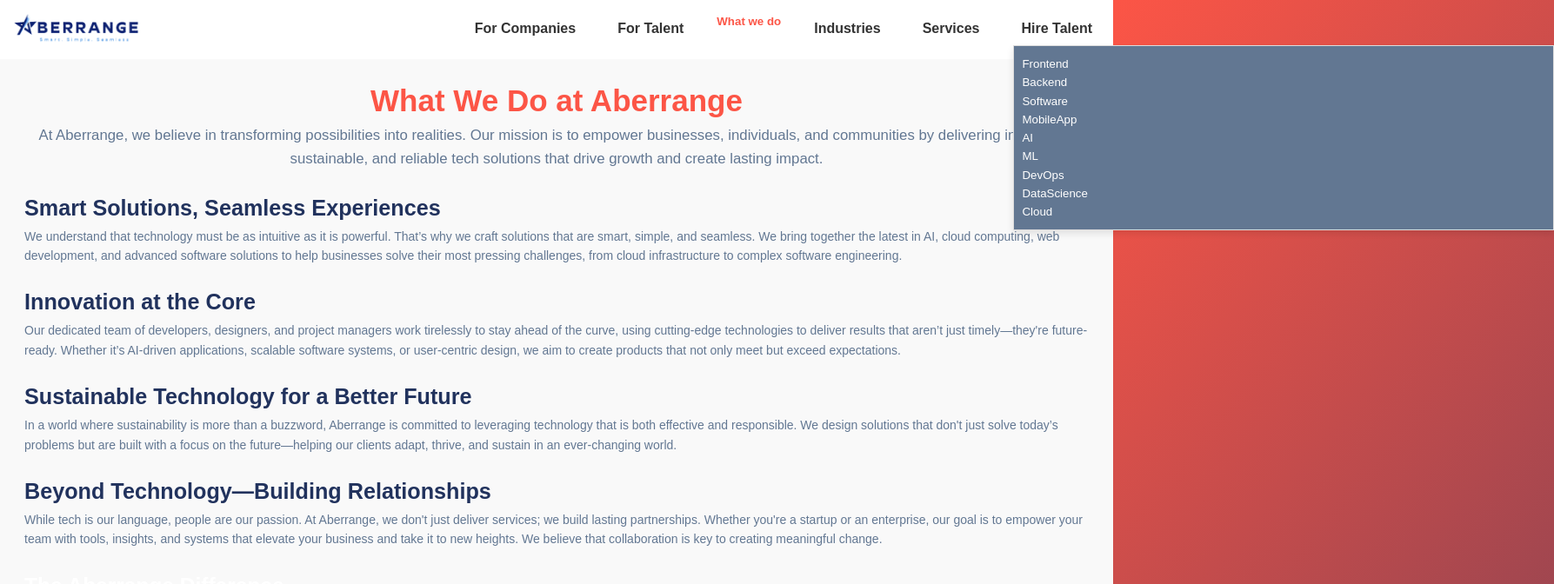
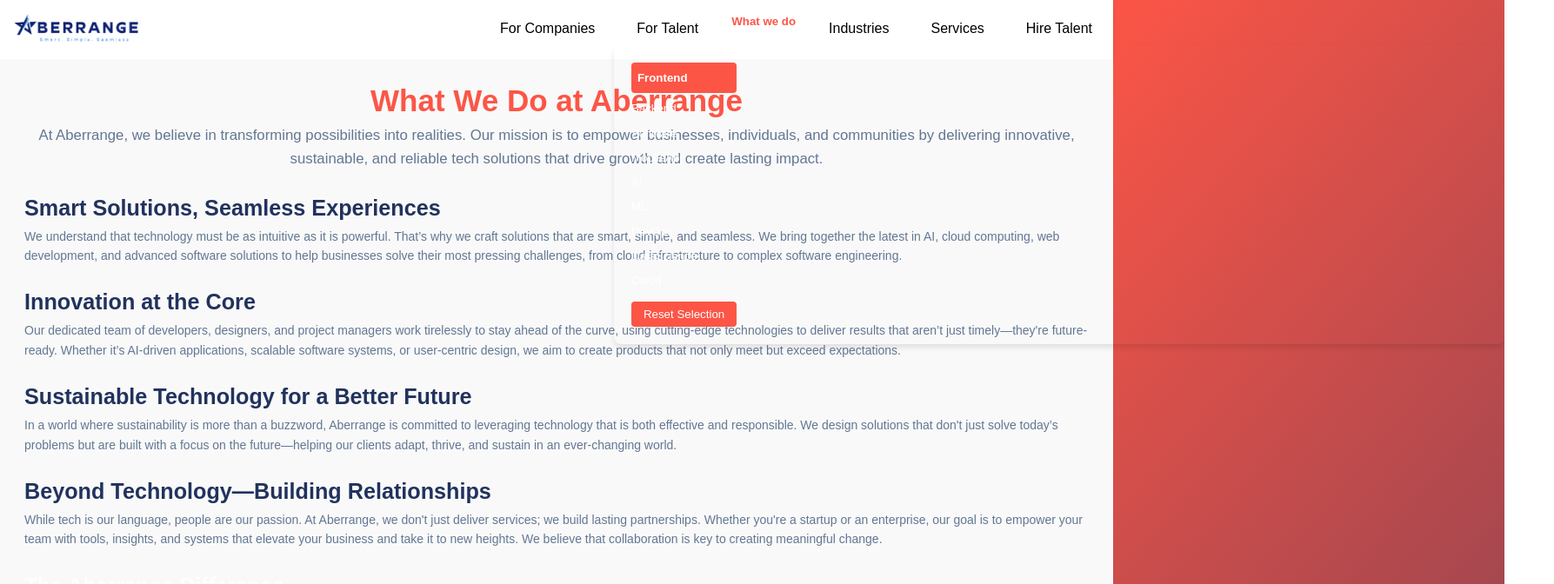
Before and after one commit to MelvinJosephh/aberrange-modern, a Next.js app: page /about in a window 1280 px wide. Both pictures are taken after a click on the button "Hire Talent". Shown: the top 672 px of the page at 87% size, 1787 px wide, since content can reach past the window. Built offline with nearby package versions, Linux system fonts and the light colour scheme.

Commit message:
added some configurations

```diff
--- a/src/components/header.tsx
+++ b/src/components/header.tsx
@@ -17,7 +17,10 @@
   const [showDevAndButton, setShowDevAndButton] = useState(false);
   const [menuOpen, setMenuOpen] = useState(false); // for mobile menu toggle
 
-  const unifiedButton = (label: string, link: string) => (
+  const unifiedButton = (label: string, link: string, p0: {
+  className: string; // Add styles conditionally
+  disabled: boolean;
+}) => (
     <Link href={link} className={styles.primaryBtn}>
       {label}
     </Link>
@@ -64,7 +67,8 @@
   );
 
   const renderHireContent = () => (
-    <div className={styles.column}>
+    <div className={`${styles.column} ${styles.hireTalentDropdown}`}>
+      <div className={styles.grid}>
         {!showDevAndButton ? (
           Object.keys(data).map((area) => (
             <p
@@ -80,13 +84,12 @@
           ))
         ) : (
           <>
-          <div className={styles.column}>
+            <div className={styles.grid}>
               {data[selectedArea]?.map((dev) => (
                 <p
                   key={dev}
                   onClick={() => {
                     setSelectedDeveloper(dev);
-                  setShowDevAndButton(true);
                   }}
                   className={`${selectedDeveloper === dev ? styles.active : ""} ${styles.clickable}`}
                 >
@@ -94,10 +97,22 @@
                 </p>
               ))}
             </div>
-          <div className={styles.column}>
+            <div>
       <h3>{selectedDeveloper || selectedArea} Developer</h3>
       <p>{descriptions[selectedArea]}</p>
-            {unifiedButton(`Hire ${selectedDeveloper || selectedArea}`, "/hire-talent/step2")}
+      {unifiedButton(
+        `Hire ${selectedDeveloper || selectedArea}`,
+        "/hire-talent/step2",
+        {
+          className: `${styles.button} ${
+            !selectedDeveloper && !selectedArea ? styles.disabled : ""
+          }`, // Add styles conditionally
+          disabled: !selectedDeveloper && !selectedArea, // Disable if no selection
+        }
+      )}
+    </div>
+          </>
+        )}
       </div>
       <button
         className={styles.resetSelectionBtn}
@@ -108,8 +123,6 @@
       >
         Reset Selection
       </button>
-        </>
-      )}
     </div>
   );
 
--- a/src/styles/components/dropdown.module.scss
+++ b/src/styles/components/dropdown.module.scss
@@ -1,89 +1,65 @@
-/* Dropdown wrapper */
 .dropdownWrapper {
   position: relative;
-  display: inline-block;
-}
 
-/* Dropdown toggle button */
   .dropdownToggle {
     background: none;
     border: none;
     font-size: 16px;
     cursor: pointer;
     padding: 10px;
-  font-weight: bold;
-  display: inline-block;
-  text-align: left;
-  color: #333;
-  transition: color 0.3s ease;
-
     &:hover {
-    color: #FC5546;  /* Adjust based on your color scheme */
+      color: var(--primary-color);
     }
   }
 
-/* Dropdown content styling */
   .dropdownContent {
-  display: none;
     position: absolute;
-  top: 100%;
-  left: 0;
-  width: max-content;
-  background: #627792;
-  border: 1px solid #ddd;
-  box-shadow: 0 4px 8px rgba(0, 0, 0, 0.1);
-  padding: 10px;
+    top: 100%; /* Align dropdown below the button */
+    left: 50%;
+    transform: translateX(-50%); /* Center dropdown */
+    width: 80vw; /* Adjust to fit content */
+    max-width: 1200px; /* Optional: set a max width */
+    background-color: var(--background-color);
+    box-shadow: 0 4px 6px rgba(0, 0, 0, 0.1);
+    border-radius: 8px;
+    padding: 20px;
+    display: none; /* Hidden by default */
+    flex-wrap: wrap; /* Wrap content for responsiveness */
+    gap: 20px;
     z-index: 1000;
+
+    &.active {
+      display: flex; /* Show on active state */
+    }
   }
 
-/* Display the dropdown content when open */
-.dropdownContent.active {
-  // align-items: center;
+  .dropdownSections {
     display: grid;
-  grid-template-columns: repeat(auto-fill, minmax(600px, 1fr));
+    grid-template-columns: repeat(auto-fit, minmax(200px, 1fr)); /* Responsive columns */
+    gap: 20px;
   }
 
-/* Dropdown section title styling */
+  .dropdownSection {
     .sectionTitle {
       font-weight: bold;
-  padding-bottom: 5px;
-  color: #21325D;  /* Adjust based on your color scheme */
+      margin-bottom: 10px;
     }
 
-/* Dropdown item styling */
-.dropdownItem {
-  padding: 8px 0;
-  font-size: 14px;
+    ul {
+      list-style: none;
+      padding: 0;
+
+      li {
+        margin-bottom: 10px;
 
         a {
-    color: #333;
           text-decoration: none;
-
+          color: var(--link-color);
           &:hover {
-      color: #FC5546;  /* Adjust based on your color scheme */
+            color: var(--primary-color);
           }
         }
       }
-
-/* Mobile dropdown adjustments */
-@media (max-width: 768px) {
-  .dropdownWrapper {
-    display: block;
-  }
-
-  .dropdownContent {
-    position: relative;
-    width: 100%;
-    box-shadow: none;
-    background-color: #fff;
-  }
-
-  .dropdownContent.active {
-    display: block;
-  }
-
-  .dropdownItem {
-    padding: 12px;
-    font-size: 16px;
     }
   }
+}
--- a/src/styles/components/header.module.scss
+++ b/src/styles/components/header.module.scss
@@ -1,64 +1,159 @@
-/* Header Layout Styles */
+@use 'sass:color';
+
+/* Centralized Variables */
+$primary-color: #fc5546;
+$secondary-color: #ffffff;
+$hover-color: #e0453d;
+$border-color: #e0e0e0;
+$shadow: 0 4px 8px rgba(0, 0, 0, 0.1);
+$border-radius: 8px;
+
+/* General Styles */
 .header {
   width: 100%;
-  background-color: #fff;
+  background-color: $secondary-color;
   padding: 1rem;
-  // display: flex;
-  // justify-content: space-between;
-  // align-items: center;
-  // position: relative;
-  // box-shadow: 0 2px 4px rgba(0, 0, 0, 0.1);
+  box-shadow: 0 2px 4px rgba(0, 0, 0, 0.1);
 }
 
 .container {
   display: flex;
   justify-content: space-between;
-  // align-items:self-start;
   width: 100%;
 }
 
-.logo {
-  img {
+.logo img {
   width: 150px;
   height: auto;
 }
-}
 
-.navLinks ul {
+.navLinks {
+  ul {
     list-style: none;
     display: flex;
     gap: 2rem;
   }
 
-.navLinks li {
-  position: relative;
+  &.mobile {
+    display: flex;
+    flex-direction: column;
+    position: absolute;
+    top: 60px;
+    left: 0;
+    width: 100%;
+    background-color: $secondary-color;
+    padding: 1rem;
+    box-shadow: $shadow;
+
+    ul {
+      flex-direction: column;
+      gap: 1rem;
     }
 
+    li {
+      text-align: center;
+    }
+  }
+
+  @media (max-width: 768px) {
+    display: none; /* Hide by default */
+  }
+}
 .menuIcon {
   display: none;
   font-size: 2rem;
   background: none;
   border: none;
   cursor: pointer;
+
+  @media (max-width: 768px) {
+    display: block;
+  }
 }
 
-/* Mobile Menu */
+/* Dropdown Styles */
+.dropdownContent {
+  display: flex;
+  flex-direction: column;
+  gap: 1rem;
+  width: 400px;
+  max-width: 90%;
+  padding: 1rem;
+  border: 1px solid $border-color;
+  box-shadow: $shadow;
+  border-radius: $border-radius;
+}
+
+.grid {
+  display: grid;
+  grid-template-columns: repeat(auto-fit, minmax(120px, 1fr));
+  gap: 0.5rem;
+}
+
+.resetSelectionBtn {
+  margin-top: 1rem;
+  padding: 0.5rem 1rem;
+  background: $primary-color;
+  color: $secondary-color;
+  border: none;
+  border-radius: 4px;
+  cursor: pointer;
+  text-align: center;
+  transition: background 0.3s ease;
+
+  &:hover {
+    background: $hover-color;
+  }
+}
+
+/* Reusable Button Style */
+.primaryBtn {
+  display: inline-block;
+  padding: 0.5rem 1rem;
+  background: $primary-color;
+  color: $secondary-color;
+  text-align: center;
+  text-decoration: none;
+  border-radius: 4px;
+  transition: background-color 0.3s ease;
+
+  &:hover {
+    background-color: $hover-color;
+  }
+
+  &.disabled {
+    background-color: lighten($primary-color, 20%);
+    cursor: not-allowed;
+  }
+}
+
+/* Interactive States */
+.clickable {
+  cursor: pointer;
+  transition: background-color 0.3s ease, color 0.3s ease;
+
+  &:hover {
+    background-color: $primary-color;
+    color: $secondary-color;
+    border-radius: 4px;
+  }
+}
+
+.active {
+  color: $secondary-color;
+  font-weight: bold;
+  background-color: $primary-color;
+  border-radius: 4px;
+  padding: 0.5rem;
+}
+
+/* Responsive Adjustments */
 @media (max-width: 768px) {
   .navLinks {
     display: none;
-    position: absolute;
-    top: 60px;
-    left: 0;
-    width: 100%;
-    background-color: #fff;
-    padding: 1rem;
   }
 
   .menuIcon {
     display: block;
   }
-
-  .navLinks.mobile {
-    display: block;
 }
-}
```
Lines whose indentation alone changed are shown as unchanged.
